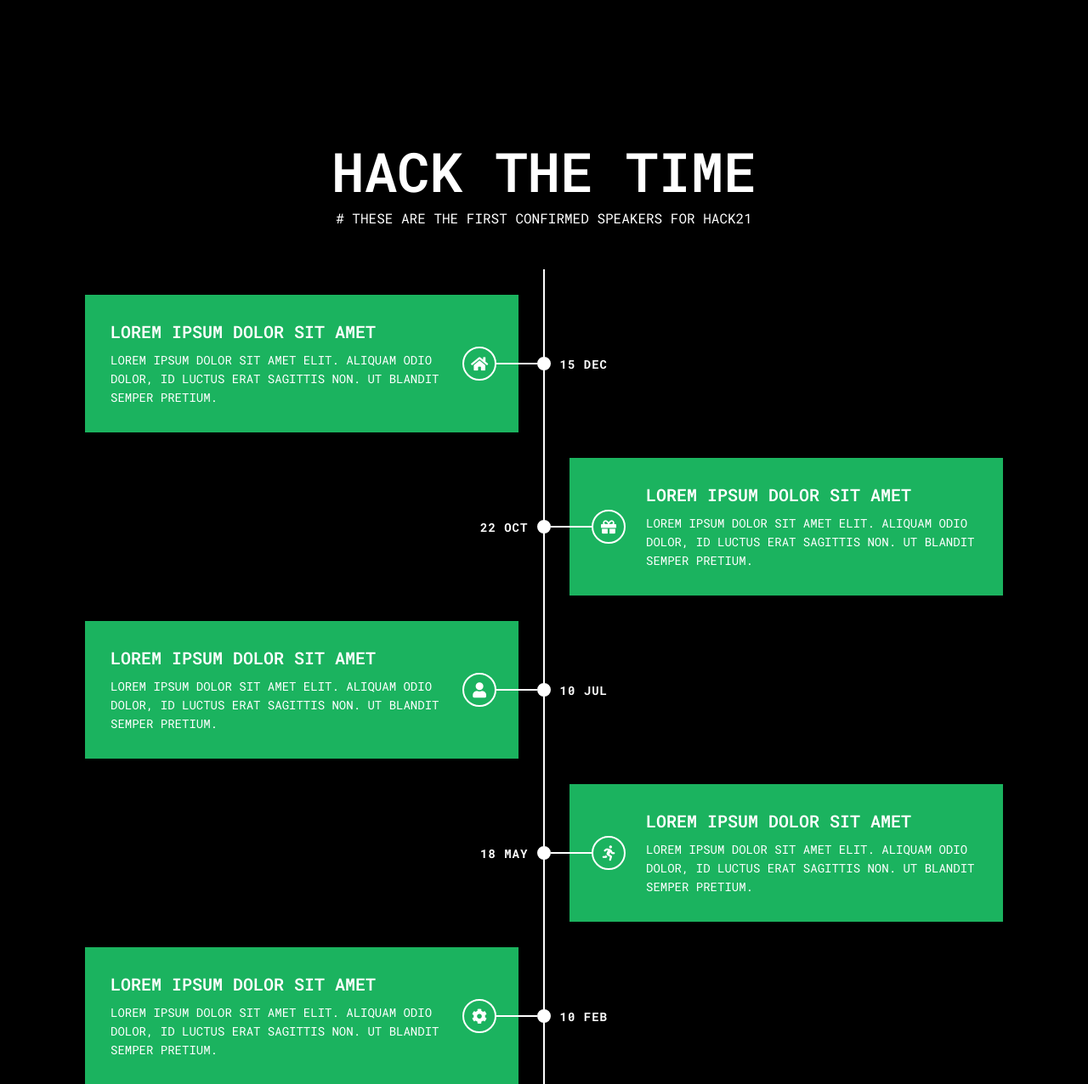
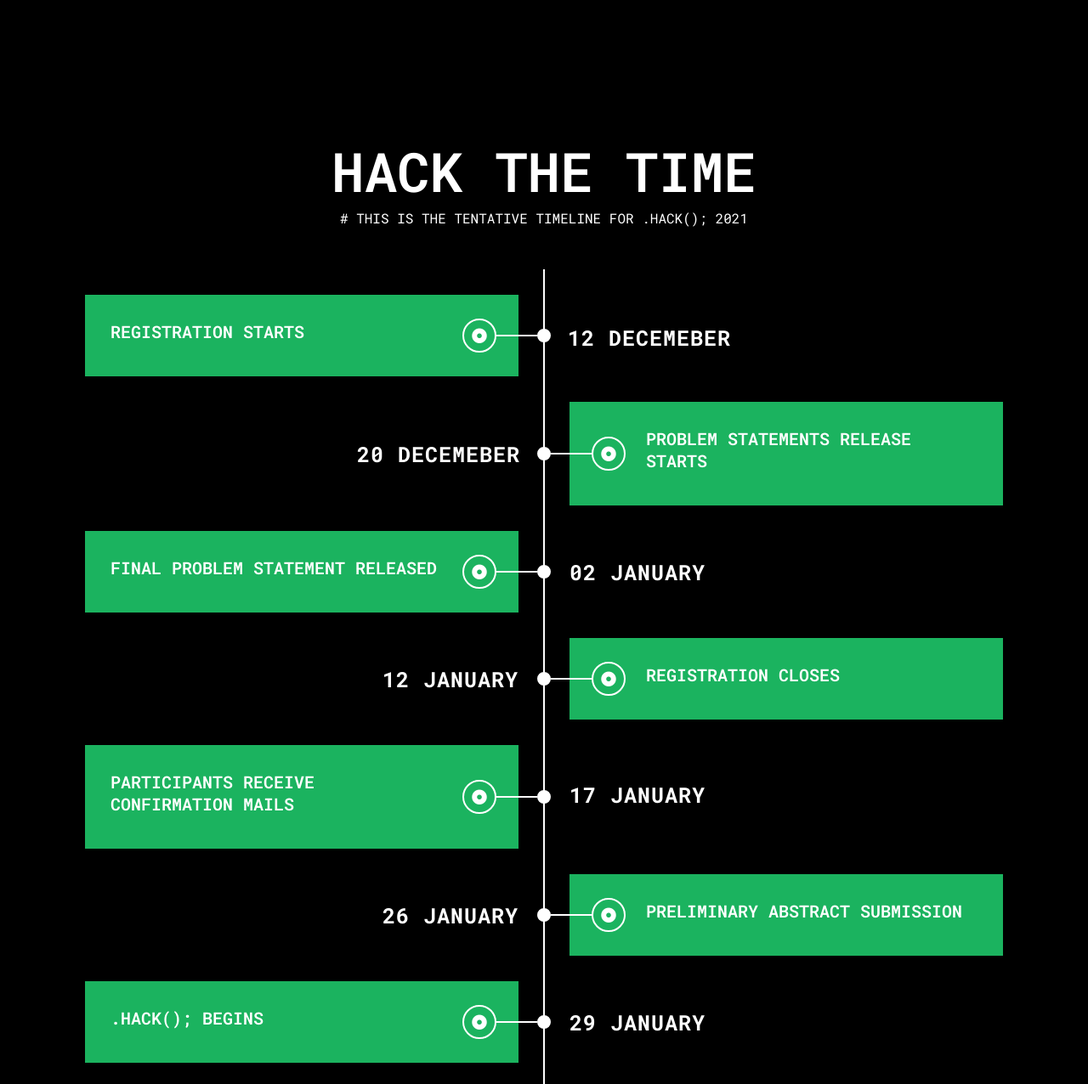
Before and after one commit to blessey15/hack21, a Django app: page / in a window 1280 px wide. Shown: the part 2671-3947 px from the top of the page at 85% size. Run offline with Django 3.2, Linux system fonts and the light colour scheme; some libraries are stand-ins or nearby versions; some web fonts are replaced.

Commit message:
timeline

```diff
--- a/static/css/timeline.css
+++ b/static/css/timeline.css
@@ -80,7 +80,7 @@
   display: inline-block;
   top: calc(50% - 8px);
   text-align: center;
-  font-size: 14px;
+  font-size: 25px;
   font-weight: bold;
   color: white;
   text-transform: uppercase;
@@ -89,11 +89,13 @@
 }
 
 .timeline .container.left .date {
-  right: -75px;
+  right: -190px;
+  top: 38%;
 }
 
 .timeline .container.right .date {
-  left: -75px;
+  left: -190px;
+  top: 38%;
 }
 
 .timeline .container .icon {
--- a/templates/index.html
+++ b/templates/index.html
@@ -226,68 +226,90 @@
         >
           <span class="heading-secondary--main">Hack The Time</span>
           <span class="heading-secondary--sub"
-            ># These are the first confirmed speakers for hack21</span
+            ># This is the tentative timeline for .hack(); 2021</span
           >
         </h2>
         <section id="timeline" class="timeline">
-          <div class="container left">
-            <div class="date">15 Dec</div>
-            <i class="icon fa fa-home"></i>
+          <div class="container left" style="border-radius: 1%;">
+            <div class="date" style="right: -220px;
+            top: 40%;">12 Decemeber</div>
+            <i class="icon fa fa-dot-circle"></i>
             <div class="content">
-              <h2>Lorem ipsum dolor sit amet</h2>
-              <p>
+              <h2>Registration Starts</h2>
+              <!-- <p>
                 Lorem ipsum dolor sit amet elit. Aliquam odio dolor, id luctus erat sagittis non. Ut blandit semper pretium.
-              </p>
+              </p> -->
             </div>
           </div>
           <div class="container right">
-            <div class="date">22 Oct</div>
-            <i class="icon fa fa-gift"></i>
+            <div class="date" style="left: -220px;
+            top: 40%;">20 Decemeber</div>
+            <i class="icon fa fa-dot-circle"></i>
             <div class="content">
-              <h2>Lorem ipsum dolor sit amet</h2>
-              <p>
+              <h2>Problem Statements Release Starts</h2>
+              <!-- <p>
                 Lorem ipsum dolor sit amet elit. Aliquam odio dolor, id luctus erat sagittis non. Ut blandit semper pretium.
-              </p>
+              </p> -->
             </div>
           </div>
           <div class="container left">
-            <div class="date">10 Jul</div>
-            <i class="icon fa fa-user"></i>
+            <div class="date">02 January</div>
+            <i class="icon fa fa-dot-circle"></i>
             <div class="content">
-              <h2>Lorem ipsum dolor sit amet</h2>
-              <p>
+              <h2>Final Problem Statement Released</h2>
+              <!-- <p>
                 Lorem ipsum dolor sit amet elit. Aliquam odio dolor, id luctus erat sagittis non. Ut blandit semper pretium.
-              </p>
+              </p> -->
             </div>
           </div>
           <div class="container right">
-            <div class="date">18 May</div>
-            <i class="icon fa fa-running"></i>
+            <div class="date">12 January</div>
+            <i class="icon fa fa-dot-circle"></i>
             <div class="content">
-              <h2>Lorem ipsum dolor sit amet</h2>
-              <p>
+              <h2>Registration Closes</h2>
+              <!-- <p>
                 Lorem ipsum dolor sit amet elit. Aliquam odio dolor, id luctus erat sagittis non. Ut blandit semper pretium.
-              </p>
+              </p> -->
             </div>
           </div>
           <div class="container left">
-            <div class="date">10 Feb</div>
-            <i class="icon fa fa-cog"></i>
+            <div class="date">17 January</div>
+            <i class="icon fa fa-dot-circle"></i>
             <div class="content">
-              <h2>Lorem ipsum dolor sit amet</h2>
-              <p>
+              <h2>Participants receive confirmation mails</h2>
+              <!-- <p>
                 Lorem ipsum dolor sit amet elit. Aliquam odio dolor, id luctus erat sagittis non. Ut blandit semper pretium.
-              </p>
+              </p> -->
             </div>
           </div>
           <div class="container right">
-            <div class="date">01 Jan</div>
-            <i class="icon fa fa-certificate"></i>
+            <div class="date">26 January</div>
+            <i class="icon fa fa-dot-circle"></i>
             <div class="content">
-              <h2>Lorem ipsum dolor sit amet</h2>
-              <p>
+              <h2>Preliminary Abstract Submission</h2>
+              <!-- <p>
                 Lorem ipsum dolor sit amet elit. Aliquam odio dolor, id luctus erat sagittis non. Ut blandit semper pretium.
-              </p>
+              </p> -->
+            </div>
+          </div>
+          <div class="container left">
+            <div class="date">29 January</div>
+            <i class="icon fa fa-dot-circle"></i>
+            <div class="content">
+              <h2>.hack(); Begins</h2>
+              <!-- <p>
+                Lorem ipsum dolor sit amet elit. Aliquam odio dolor, id luctus erat sagittis non. Ut blandit semper pretium.
+              </p> -->
+            </div>
+          </div>
+          <div class="container right">
+            <div class="date">31 January</div>
+            <i class="icon fa fa-dot-circle"></i>
+            <div class="content">
+              <h2>Competiton ends and winners announced</h2>
+              <!-- <p>
+                Lorem ipsum dolor sit amet elit. Aliquam odio dolor, id luctus erat sagittis non. Ut blandit semper pretium.
+              </p> -->
             </div>
           </div>
         </section>
```
